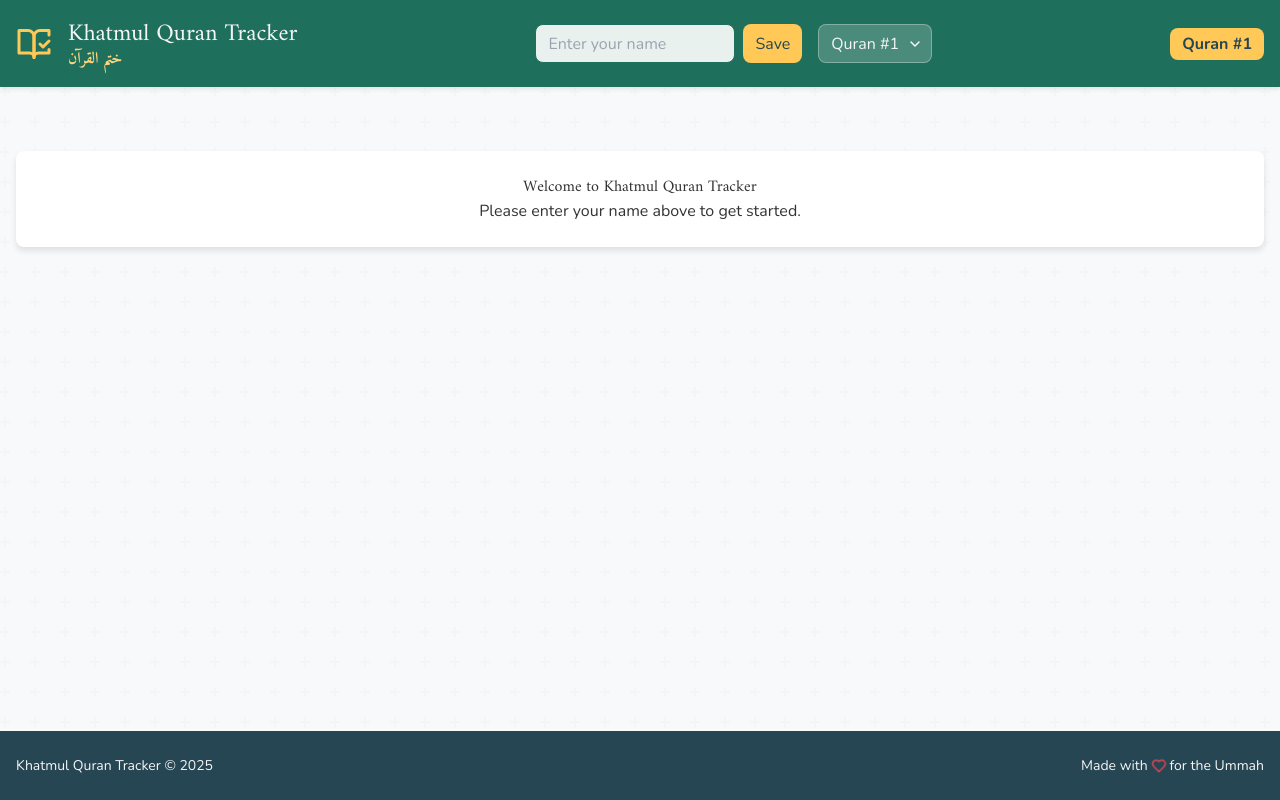
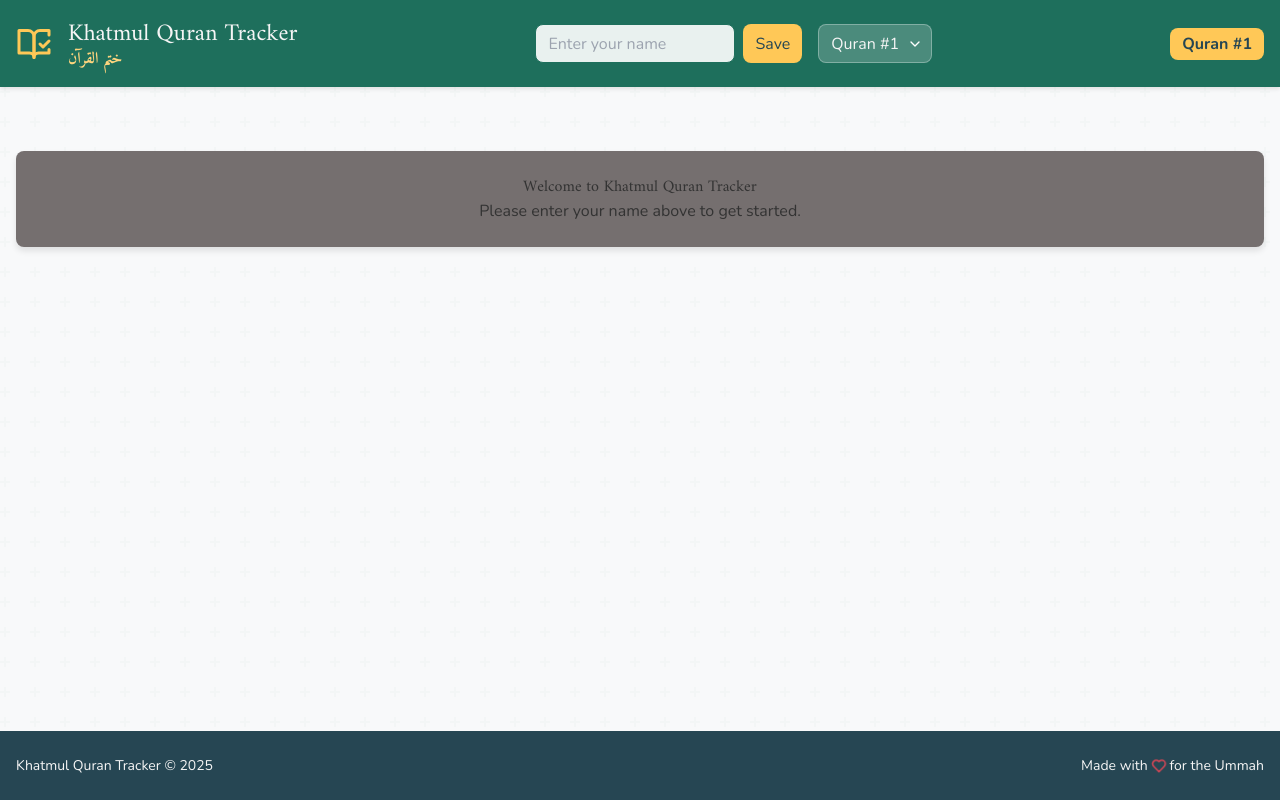
Before and after one commit to QUTBITours/Khatmul-Quran, a React (Vite) app: page / in a window 1280 px wide. Built offline with nearby package versions, Linux system fonts and the light colour scheme.

Commit message:
Update App.css

```diff
--- a/src/App.css
+++ b/src/App.css
@@ -13,7 +13,7 @@
   --danger: #F44336;
   --warning: #FF9800;
   --background: #F8F9FA;
-  --card: #FFFFFF;
+  --card: #756f6f;
   --border-radius: 8px;
   --shadow: 0 4px 6px rgba(0, 0, 0, 0.1);
   --transition: all 0.3s ease;
```
